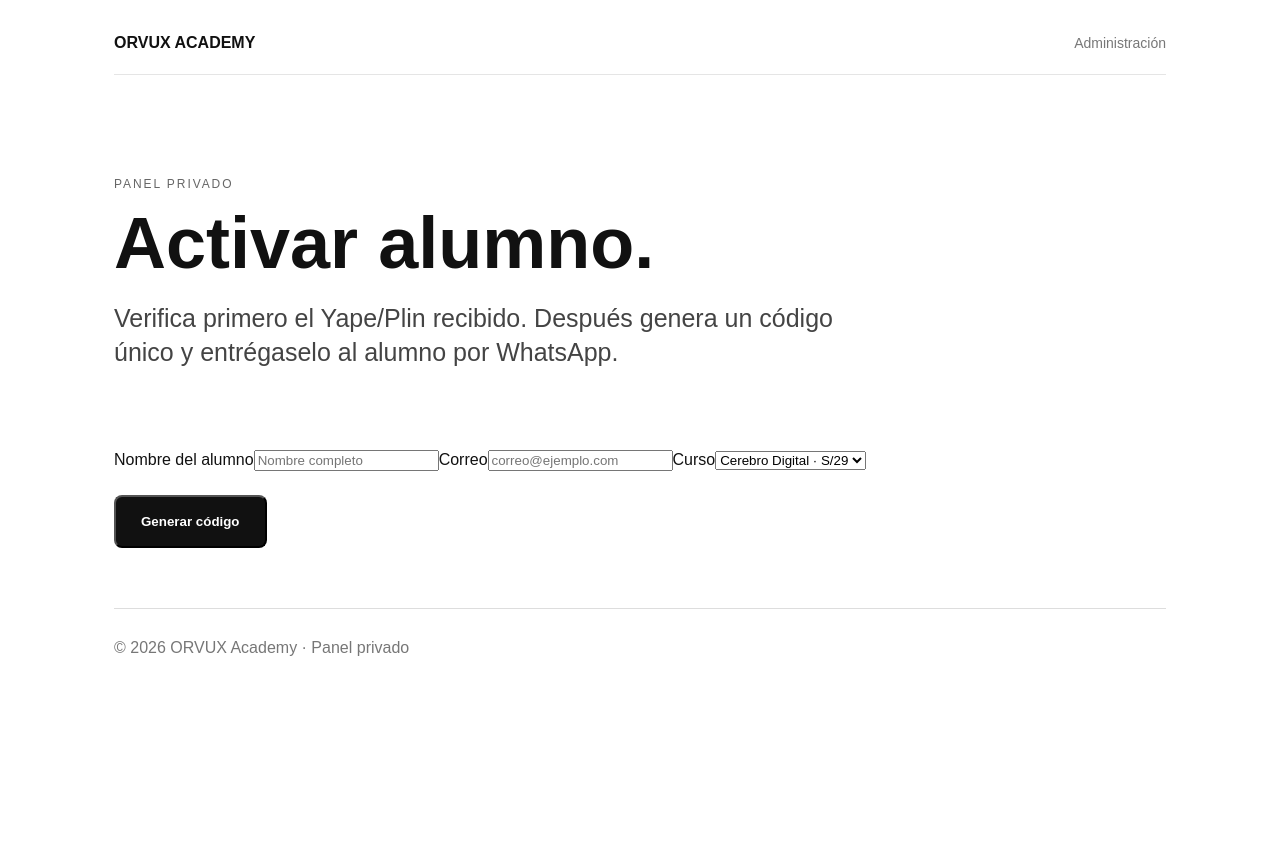
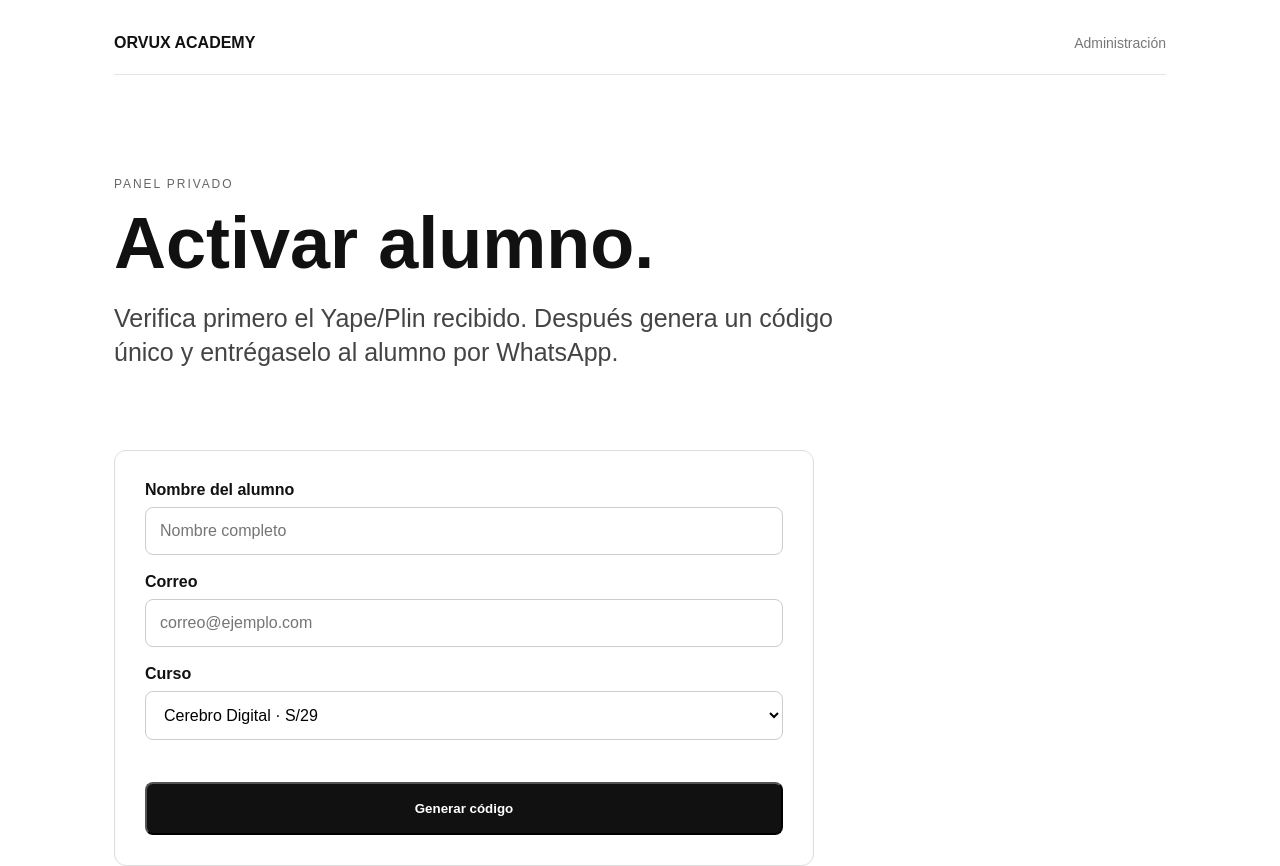
Before and after one commit to rsergio36/sell-and-steal, a Next.js app in the folder academy/: page /admin in a window 1280 px wide. Shown: the top 866 px of the page. Before the commit the page ends 800 px from the top, so only its background shows below. Built offline with nearby package versions, Linux system fonts and the light colour scheme.

Commit message:
style(academy): add activation admin UI

```diff
--- a/academy/app/globals.css
+++ b/academy/app/globals.css
@@ -2,3 +2,5 @@
 .lessonGrid{display:grid;grid-template-columns:1fr 1fr;gap:18px}.lessonCard{border:1px solid #ddd;border-radius:12px;padding:28px;background:#fff}.lessonNo{font-size:12px;color:#888;letter-spacing:.14em}.lessonCard h2{margin-top:8px!important}.lessonCard h3{font-size:15px;margin-top:25px}.lessonCard pre{white-space:pre-wrap;background:#f5f5f5;padding:18px;border-radius:8px;line-height:1.5;font:14px/1.5 Arial,Helvetica,sans-serif}.secondary{background:#fff;color:#111;border:1px solid #bbb}.nextStep{margin:50px 0;padding:32px;border:1px solid #ddd;border-radius:12px}.assessment{display:grid;gap:22px;max-width:760px}.assessment label{display:grid;gap:10px}.assessment textarea{width:100%;border:1px solid #ccc;border-radius:8px;padding:14px;font:16px/1.5 Arial,Helvetica,sans-serif;resize:vertical}.assessment button{border:0;cursor:pointer;font:700 16px Arial,Helvetica,sans-serif;width:max-content}.certificate{max-width:800px;margin:70px auto;text-align:center}.certificateBox{margin:35px 0;padding:55px 30px;border:1px solid #111;border-radius:14px;display:grid;gap:12px;background:#fafafa}.certificateBox strong{font-size:30px;letter-spacing:.08em}.certificateBox span{color:#555}@media(max-width:700px){.lessonGrid{grid-template-columns:1fr}.lessonCard{padding:22px}.certificate{margin:40px auto}}
 
 .progressBox{margin:30px 0 40px;padding:24px;border:1px solid #ddd;border-radius:12px;display:grid;gap:10px}.progressBox span{color:#666}.progressTrack{height:8px;background:#eee;border-radius:99px;overflow:hidden}.progressTrack i{display:block;width:3%;height:100%;background:#111}
+
+.adminBox{max-width:700px;padding:30px;border:1px solid #ddd;border-radius:12px;display:grid;gap:18px}.adminBox label{display:grid;gap:8px;font-weight:700}.adminBox input,.adminBox select{padding:14px;border:1px solid #ccc;border-radius:8px;background:#fff;font:16px Arial}.adminBox button:disabled{opacity:.45;cursor:not-allowed}.generated{margin-top:8px;padding:24px;border-radius:10px;background:#f5f5f5;display:grid;gap:10px}.generated span{font-size:11px;letter-spacing:.14em;color:#666}.generated strong{font-size:28px;letter-spacing:.08em}.generated .cta{width:max-content}
```
